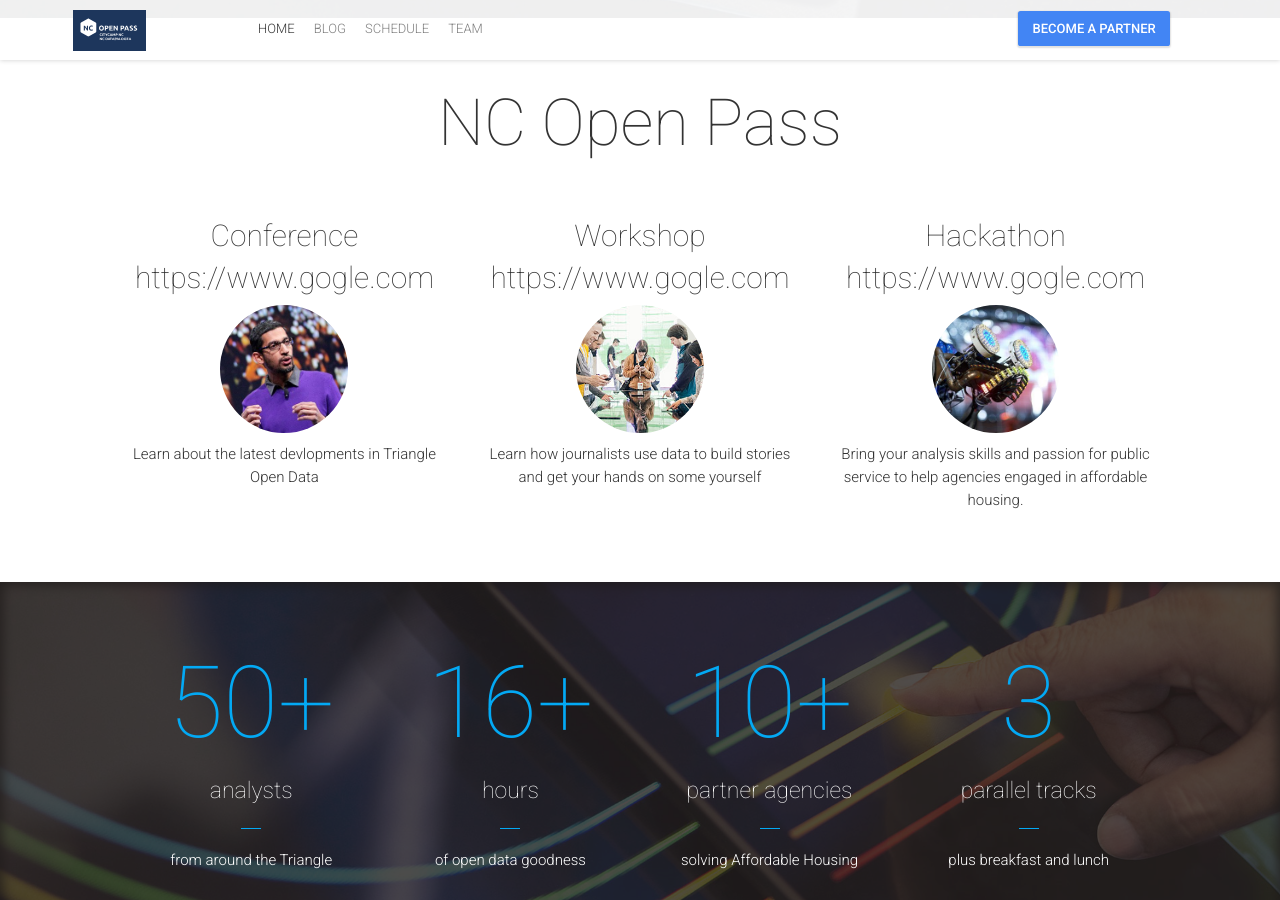
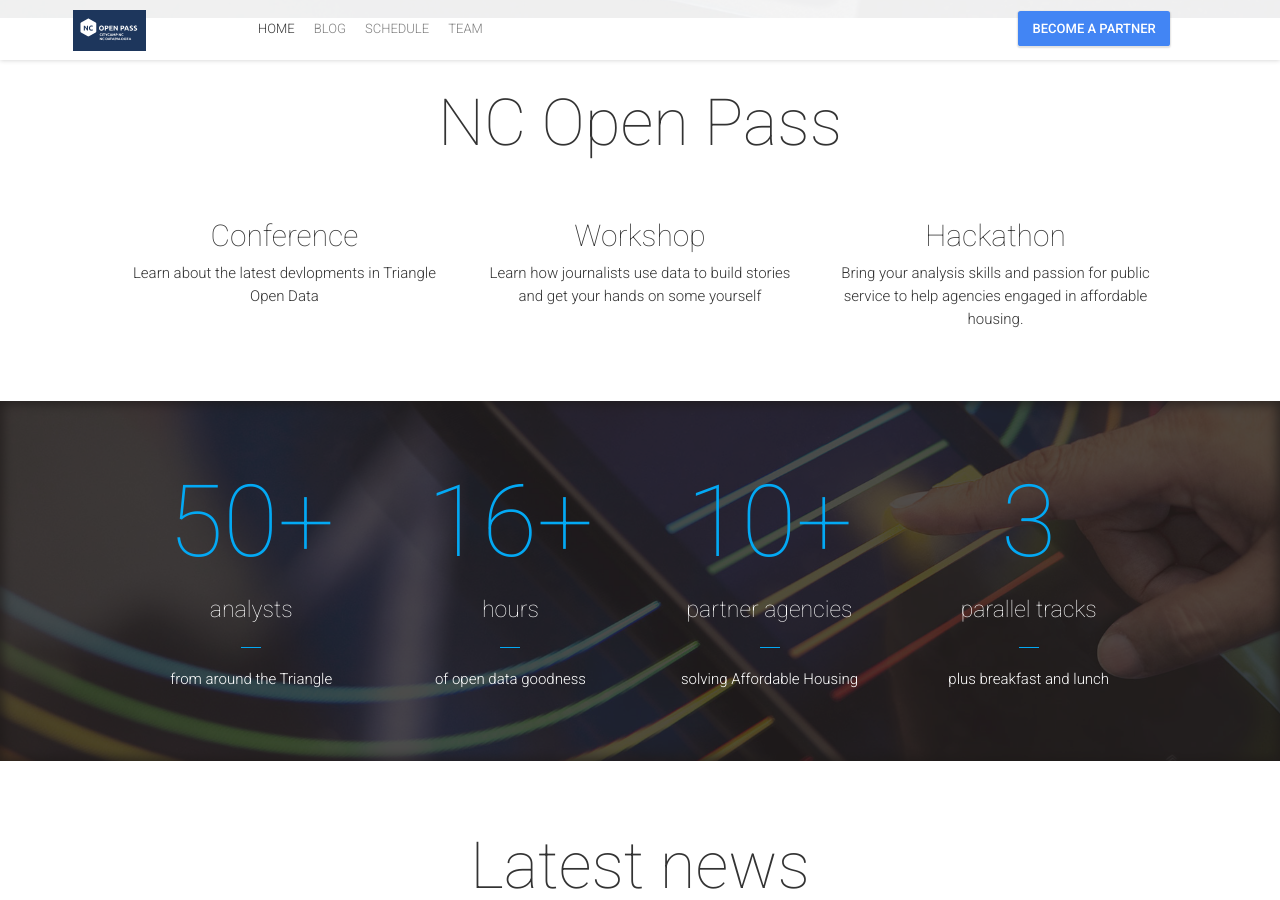
Before and after one commit to ncopenpass/main-website, a Jekyll site: the page built from index.html, in a window 1280 px wide and 900 px high, scrolled down 882 px. Built offline with Jekyll 4.4.1, drawn with Linux system fonts in a browser that asks for light colours; nearby versions of some CDN libraries; comment, search, counter and statistics services are not loaded.

Commit message:
about links

```diff
--- a/_config.yml
+++ b/_config.yml
@@ -67,9 +67,9 @@ heroButtons:
 # About Block
 aboutTitle: "NC Open Pass"
 aboutBlock:
- - {title: "Conference", image: "conference.jpg", text: "Learn about the latest devlopments in Triangle Open Data", link: "https://www.gogle.com" }
- - {title: "Workshop", image: "workshop.jpg", text: "Learn how journalists use data to build stories and get your hands on some yourself", link: "https://www.gogle.com" }
- - {title: "Hackathon", image: "hackathon.jpg", text: "Bring your analysis skills and passion for public service to help agencies engaged in affordable housing.", link: "https://www.gogle.com" }
+ - {title: "Conference", image: "conference.jpg", text: "Learn about the latest devlopments in Triangle Open Data", link: "https://www.google.com" }
+ - {title: "Workshop", image: "workshop.jpg", text: "Learn how journalists use data to build stories and get your hands on some yourself", link: "https://www.google.com" }
+ - {title: "Hackathon", image: "hackathon.jpg", text: "Bring your analysis skills and passion for public service to help agencies engaged in affordable housing.", link: "https://www.google.com" }
 
 # Statistic Block
 statisticBlockImage: "statistic.jpg"
--- a/_includes/about.html
+++ b/_includes/about.html
@@ -10,8 +10,9 @@
                 <div class="col-md-{{ colWidth }} col-xs-6">
                     <div class="animated hiding" data-animation="fadeInDown" data-delay="{{ animationDelay }}">
                         <h5>{{ about.title }}</h5>
-                        <h5>{{ about.link }}</h5>
-                        <img class="img-circle" src="{{ site.baseurl }}/img/about-section/{{ about.image }}" height="128" width="128" alt="{{ about.title }}">
+                        <a href="{{ about.link }}"
+                            <img class="img-circle" src="{{ site.baseurl }}/img/about-section/{{ about.image }}" height="128" width="128" alt="{{ about.title }}">
+                        </a>
                         <p>{{ about.text }}</p>
                     </div>
                 </div>
```
